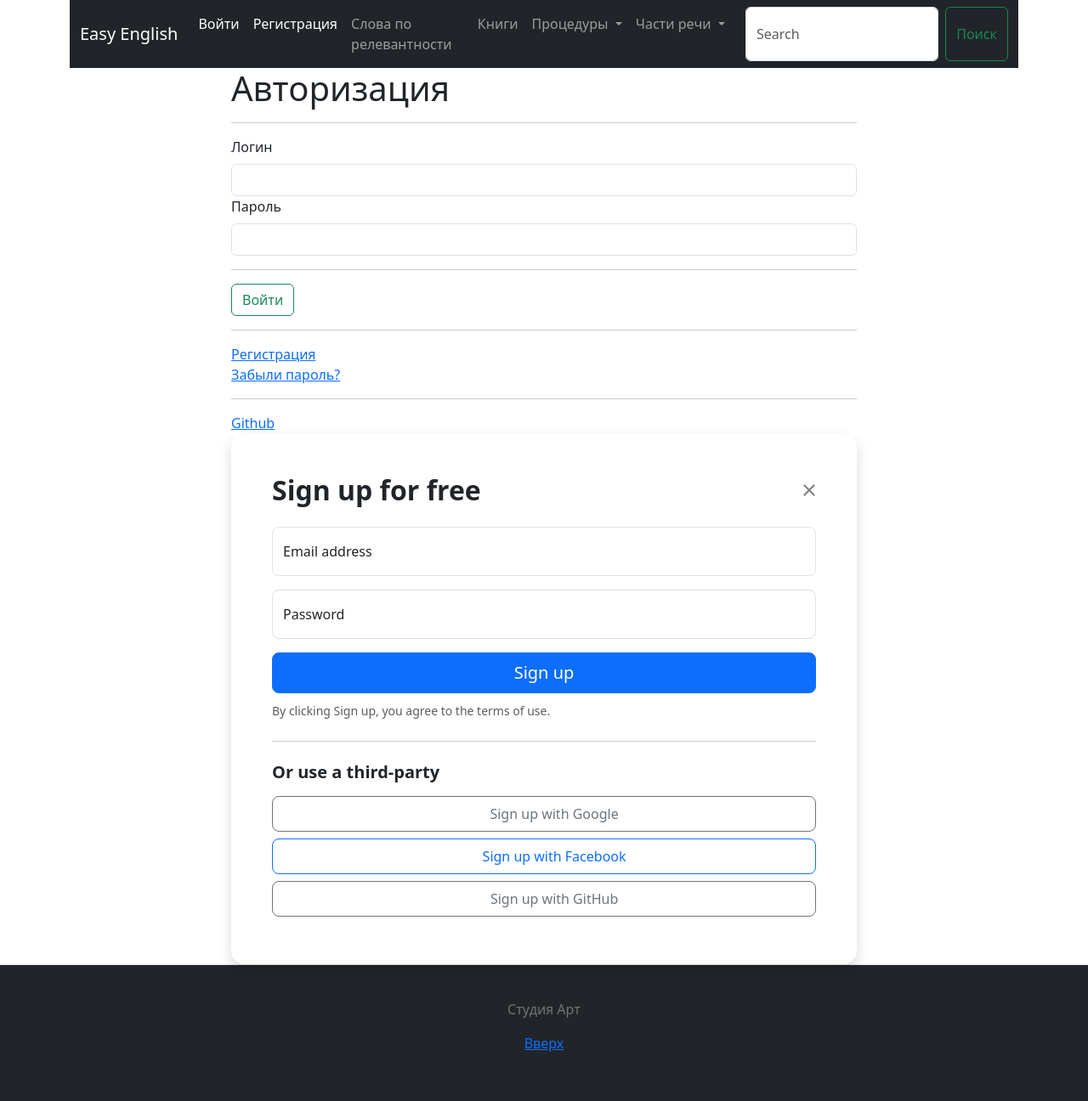
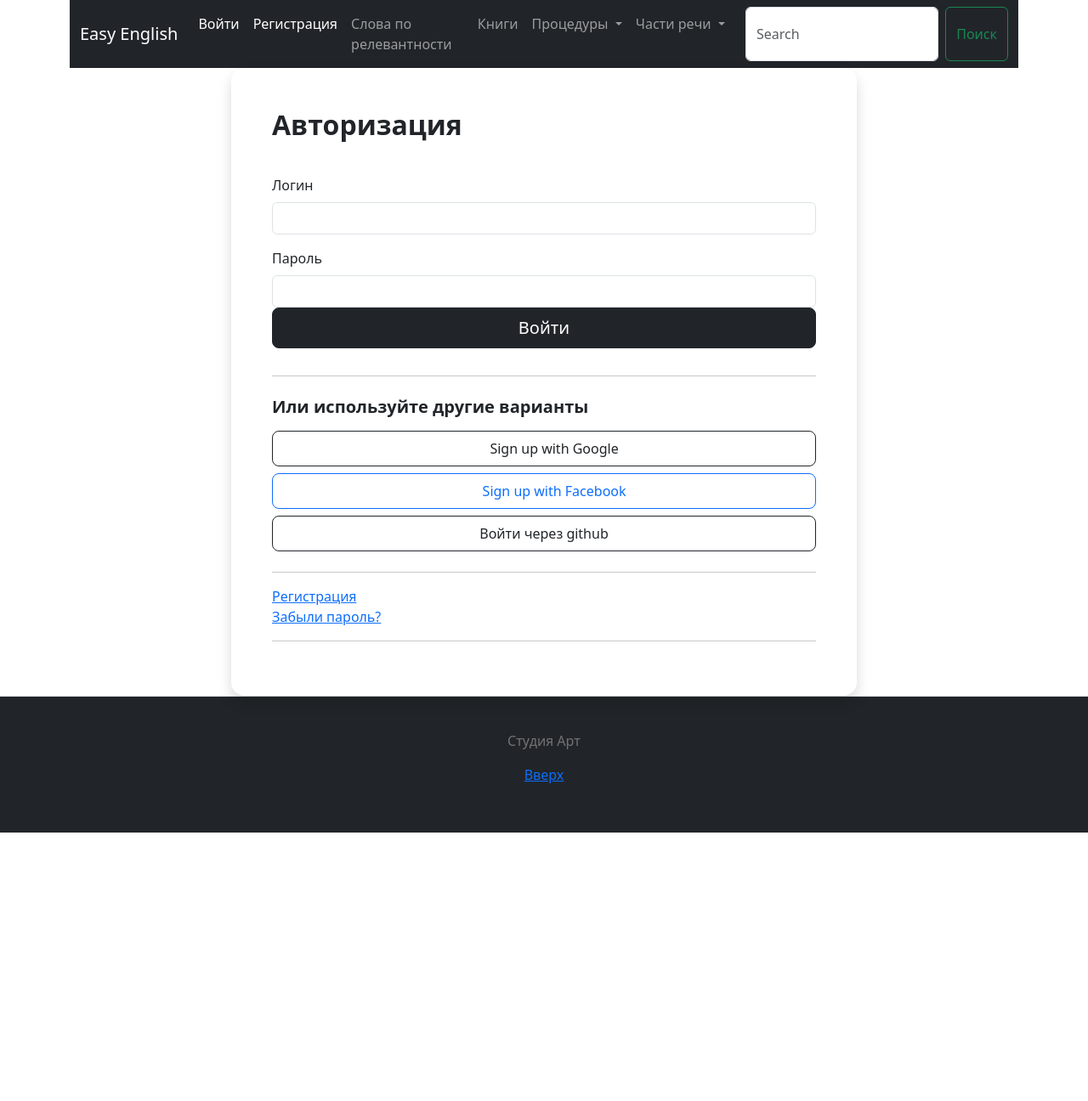
Before and after one commit to ArtemMaslyatnik/easyenglish, a Django app: page /users/login/ in a window 1280 px wide. Shown: the whole page at 85% size. After the commit the page ends 980 px from the top, so only its background shows below. Run offline with Django 4.2, Linux system fonts and the light colour scheme; parts of the project's set-up code (start-up, migrations or seed data) failed here and were passed over.

```diff
--- a/EasyEnglish/config/settings.py
+++ b/EasyEnglish/config/settings.py
@@ -172,6 +172,7 @@ AUTHENTICATION_BACKENDS = (
     'social_core.backends.google.GoogleOAuth2',
     'social_core.backends.twitter.TwitterOAuth',
     'django.contrib.auth.backends.ModelBackend',
+    'users.authentication.EmailAuthBackend',
 )
 #PosgreSQL
 SOCIAL_AUTH_JSONFIELD_ENABLED = True
--- a/EasyEnglish/users/templates/users/login.html
+++ b/EasyEnglish/users/templates/users/login.html
@@ -1,9 +1,7 @@
 {% extends 'base_generic.html' %}
 
 {% block content %}
-<h1>Авторизация</h1>
-<hr>
-<form method="post">
+<!-- <form method="post">
     {% csrf_token %}
     <input type="hidden" name="next" value="{{ next }}" />
     <div class="form-error">{{ form.non_field_errors }}</div>
@@ -13,38 +11,39 @@
     {% endfor %}
     <hr>
     <button class="btn btn-outline-success" type="submit">Войти</button></p>
-    <hr>
-    <a class="d-flex align-items-center" href="{% url 'users:register' %}">Регистрация</a>
-    <a class="d-flex align-items-center" href="{% url 'users:password_reset' %}">Забыли пароль?</a>
-    <hr>
-</form>
-    <a href="{% url 'social:begin' 'github' %}">Github</a>
+</form> -->
+
 <div class="modal-dialog">
     <div class="modal-content rounded-4 shadow">
         <div class="modal-header p-5 pb-4 border-bottom-0">
-            <h1 class="fw-bold mb-0 fs-2">Sign up for free</h1>
-            <button type="button" class="btn-close" data-bs-dismiss="modal" aria-label="Close"></button>
-        </div> <div class="modal-body p-5 pt-0">
-            <form class="">
-                <div class="form-floating mb-3">
-                    <input type="email" class="form-control rounded-3" id="floatingInput" placeholder="name@example.com">
-                    <label for="floatingInput">Email address</label>
-                </div> <div class="form-floating mb-3">
-                    <input type="password" class="form-control rounded-3" id="floatingPassword" placeholder="Password">
-                    <label for="floatingPassword">Password</label>
-                </div>
-                <button class="w-100 mb-2 btn btn-lg rounded-3 btn-primary" type="submit">Sign up</button>
-                <small class="text-body-secondary">By clicking Sign up, you agree to the terms of use.</small>
-                <hr class="my-4"> <h2 class="fs-5 fw-bold mb-3">Or use a third-party</h2>
-                <button class="w-100 py-2 mb-2 btn btn-outline-secondary rounded-3" type="submit"> <svg class="bi me-1" width="16" height="16" aria-hidden="true"><use xlink:href="#google"></use></svg>
+            <h1 class="fw-bold mb-0 fs-2">Авторизация</h1>
+        </div>
+        <div class="modal-body p-5 pt-0">
+            <form class="" method="post">
+                {% csrf_token %}
+                <input type="hidden" name="next" value="{{ next }}" />
+                <div class="form-error">{{ form.non_field_errors }}</div>
+                {% for f in form %}
+                    <div class="form-floating mb-3"></div>
+                    <!-- <input type="email" class="form-control rounded-3" id="floatingInput" placeholder="name@example.com">  -->
+                    <label class="form-label" for="{{ f.id_for_label }}">{{ f.label }}</label>{{ f }}
+                    <div class="form-error">{{ f.errors }}</div>
+                {% endfor %}
+
+                <button class="w-100 mb-2 btn btn-lg rounded-3 btn-dark" type="submit">Войти</button>
+
+                <hr class="my-4"> <h2 class="fs-5 fw-bold mb-3">Или используйте другие варианты</h2>
+                <button class="w-100 py-2 mb-2 btn btn-outline-dark rounded-3" type="submit"> <svg class="bi me-1" width="16" height="16" aria-hidden="true"><use xlink:href="#google"></use></svg>
                 Sign up with Google
                 </button>
                 <button class="w-100 py-2 mb-2 btn btn-outline-primary rounded-3" type="submit"> <svg class="bi me-1" width="16" height="16" aria-hidden="true"><use xlink:href="#facebook"></use></svg>
                 Sign up with Facebook
                 </button>
-                <button class="w-100 py-2 mb-2 btn btn-outline-secondary rounded-3" type="submit"> <svg class="bi me-1" width="16" height="16" aria-hidden="true"><use xlink:href="#github"></use></svg>
-                Sign up with GitHub
-                </button>
+                <a href="{% url 'social:begin' 'github' %}" class="w-100 py-2 mb-2 btn btn-outline-dark rounded-3" role="button" aria-pressed="true">Войти через github</a>
+                <hr>
+                <a class="d-flex align-items-center" href="{% url 'users:register' %}">Регистрация</a>
+                <a class="d-flex align-items-center" href="{% url 'users:password_reset' %}">Забыли пароль?</a>
+                <hr>
             </form>
         </div>
     </div>
```
Also changed, not shown: EasyEnglish/users/authentication.py (added, +21 -0 lines), EasyEnglish/users/templates/users/password_reset_form.html (+12 -4 lines), EasyEnglish/users/templates/users/register.html (+29 -15 lines).
